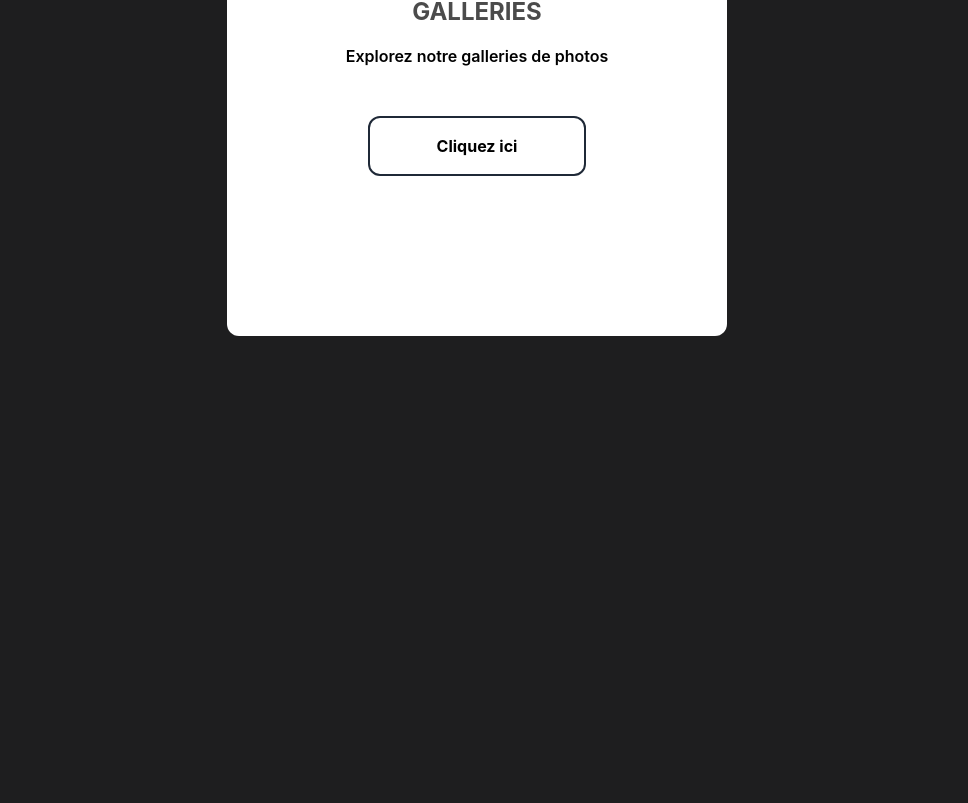
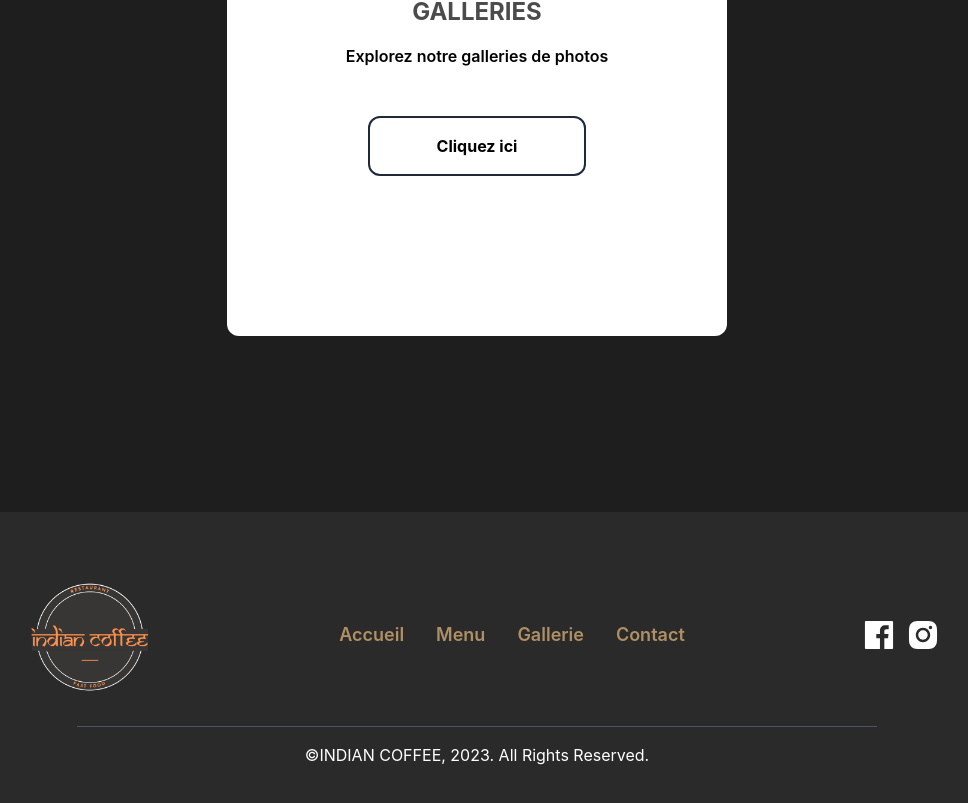
Before and after one commit to Teyik0/indian-cofee-shop, a Next.js app: page / in a window 1280 px wide. Shown: the part 3443-4246 px from the top of the page, without its empty margins (163-1131 px from the left). Before the commit the page ends 3955 px from the top, so only its background shows below. Built offline with nearby package versions, Linux system fonts and the light colour scheme.

Commit message:
footer resp

```diff
--- a/components/Footer.tsx
+++ b/components/Footer.tsx
@@ -5,7 +5,7 @@ import { AiFillFacebook, AiFillInstagram } from 'react-icons/ai';
 const Footer = () => {
   return (
     <footer className='flex flex-col bg-[#2a2a2a] pt-12 pb-12'>
-      <div className='flex flex-row items-center justify-evenly text-white text-4xl'>
+      <div className='flex flex-col sm:flex-row items-center justify-evenly text-white text-4xl'>
         <Image
           src='/IndianCoffee_Logo.png'
           alt='Indian Coffee'
@@ -13,7 +13,7 @@ const Footer = () => {
           height={150}
         />
 
-        <div className='flex text-lg gap-8 text-[#af9065] font-semibold'>
+        <div className='flex text-lg gap-8 text-[#af9065] font-semibold mt-4 sm:mt-0'>
           <Link href='/'>
             <h4 className='hover:text-[#ffffff] duration-300 ease-in-out'>
               Accueil
@@ -36,7 +36,7 @@ const Footer = () => {
           </Link>
         </div>
 
-        <div className='flex flex-row gap-2'>
+        <div className='flex flex-row gap-2 mt-8 sm:mt-0'>
           <Link
             href='https://www.facebook.com/profile.php?id=100083047666745'
             target='_blank'
@@ -52,7 +52,7 @@ const Footer = () => {
         </div>
       </div>
 
-      <div className='h-[1px] bg-gray-600 w-[800px] m-auto mt-4 mb-4' />
+      <div className='h-[1px] bg-gray-600 w-[320px] sm:w-[500px] lg:w-[800px] m-auto mt-4 mb-4' />
       <span className='text-center text-white'>
         ©INDIAN COFFEE, 2023. All Rights Reserved.
       </span>
--- a/pages/index.tsx
+++ b/pages/index.tsx
@@ -53,7 +53,7 @@ export default function Home() {
       <DeliciousSection />
       <SpecialDay />
       <MoreToKnow />
-      {/* <Footer /> */}
+      <Footer />
     </>
   );
 }
```
